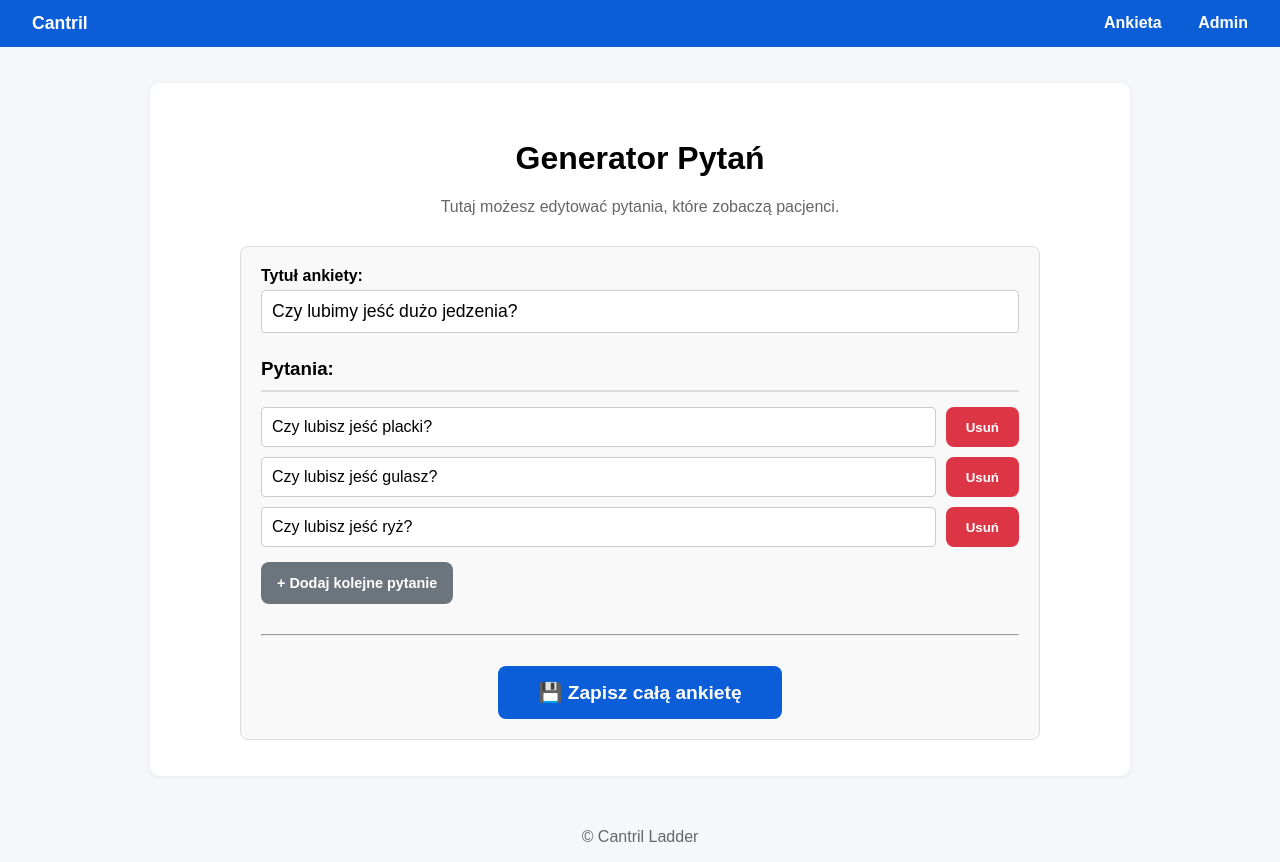
After one commit to mimson1337/cantrilladder, a Django app: page /generator/ in a window 1280 px wide. The commit adds this page. Run offline with Django 5.2, Linux system fonts and the light colour scheme.

Commit message:
Generator pytań
Dodanie generatora pytań dla lekarza, aby mógł swobodnie dostosowywać pytania ankiety do swoich potrzeb

```diff
--- /dev/null
+++ b/Cantril/cantrilapp/templates/generator.html
@@ -0,0 +1,111 @@
+{% extends 'base.html' %}
+
+{% block title %}Generator Ankiety{% endblock %}
+
+{% block content %}
+<div style="max-width: 800px; margin: 0 auto; padding: 20px;">
+
+    <h1 class="center">Generator Pytań</h1>
+    <p class="center" style="color: #666; margin-bottom: 30px;">
+        Tutaj możesz edytować pytania, które zobaczą pacjenci.
+    </p>
+
+    <form method="POST" style="background: #f9f9f9; padding: 20px; border-radius: 8px; border: 1px solid #ddd;">
+        {% csrf_token %}
+
+        <div style="margin-bottom: 25px;">
+            <label style="font-weight: bold; display: block; margin-bottom: 5px;">Tytuł ankiety:</label>
+            <input type="text" name="title" value="{{ data.title|default:'Ankieta Cantrila' }}"
+                   style="width: 100%; padding: 10px; font-size: 1.1rem; border: 1px solid #ccc; border-radius: 4px; box-sizing: border-box;">
+        </div>
+
+        <h3 style="border-bottom: 2px solid #ddd; padding-bottom: 10px; margin-bottom: 15px;">Pytania:</h3>
+
+        <div id="questions-container">
+            {% for question in data.questions %}
+            <div class="question-row" style="display: flex; gap: 10px; margin-bottom: 10px;">
+                <input type="text" name="questions" value="{{ question }}" required
+                       style="flex-grow: 1; padding: 10px; border: 1px solid #ccc; border-radius: 4px;">
+
+                <button type="button" class="btn" onclick="removeField(this)"
+                        style="background-color: #dc3545; border-color: #dc3545; padding: 0 20px;">
+                    Usuń
+                </button>
+            </div>
+            {% empty %}
+            <div class="question-row" style="display: flex; gap: 10px; margin-bottom: 10px;">
+                <input type="text" name="questions" placeholder="Wpisz treść pytania..." required
+                       style="flex-grow: 1; padding: 10px; border: 1px solid #ccc; border-radius: 4px;">
+                <button type="button" class="btn" onclick="removeField(this)"
+                        style="background-color: #dc3545; border-color: #dc3545; padding: 0 20px;">
+                    Usuń
+                </button>
+            </div>
+            {% endfor %}
+        </div>
+
+        <div style="margin-top: 15px;">
+            <button type="button" class="btn" onclick="addField()"
+                    style="background-color: #6c757d; border-color: #6c757d; font-size: 0.9rem;">
+                + Dodaj kolejne pytanie
+            </button>
+        </div>
+
+        <hr style="margin: 30px 0;">
+
+        <div style="text-align: center;">
+            <button type="submit" class="btn" style="padding: 15px 40px; font-size: 1.2rem;">
+                💾 Zapisz całą ankietę
+            </button>
+        </div>
+    </form>
+</div>
+
+<script>
+    function addField() {
+        const container = document.getElementById('questions-container');
+
+        // Tworzymy kontener rzędu (div)
+        const div = document.createElement('div');
+        div.className = 'question-row';
+        div.style.display = 'flex';
+        div.style.gap = '10px';
+        div.style.marginBottom = '10px';
+
+        // Tworzymy input
+        const input = document.createElement('input');
+        input.type = 'text';
+        input.name = 'questions';
+        input.placeholder = 'Wpisz treść pytania...';
+        input.required = true;
+        // Style inputa (muszą być takie same jak w HTML wyżej)
+        input.style.flexGrow = '1';
+        input.style.padding = '10px';
+        input.style.border = '1px solid #ccc';
+        input.style.borderRadius = '4px';
+
+        // Tworzymy przycisk
+        const btn = document.createElement('button');
+        btn.type = 'button';
+        btn.className = 'btn'; // Twoja klasa z base.html
+        btn.innerText = 'Usuń';
+        btn.onclick = function() { removeField(btn); };
+        // Style przycisku (czerwony)
+        btn.style.backgroundColor = '#dc3545';
+        btn.style.borderColor = '#dc3545';
+        btn.style.padding = '0 20px';
+        btn.style.color = 'white';
+        btn.style.cursor = 'pointer';
+
+        // Składamy całość
+        div.appendChild(input);
+        div.appendChild(btn);
+        container.appendChild(div);
+    }
+
+    function removeField(btn) {
+        // Usuwamy rząd, w którym jest przycisk
+        btn.parentElement.remove();
+    }
+</script>
+{% endblock %}
--- a/Cantril/cantrilapp/urls.py
+++ b/Cantril/cantrilapp/urls.py
@@ -2,12 +2,22 @@ from django.urls import path
 from . import views
 
 urlpatterns = [
+    # Strona startowa
     path('', views.home, name='home'),
+
+    # Ścieżki dla pacjenta (Ankieta)
     path('ankieta/start/', views.ankieta_start, name='ankieta_start'),
     path('ankieta/question/<int:question_number>/', views.ankieta_question, name='ankieta_question'),
     path('ankieta/done/', views.ankieta_done, name='ankieta_done'),
+
+    # Stary formularz (opcjonalny)
     path('form/', views.patient_form, name='patient_form'),
-    # panel pielęgniarki
+
+    # --- NOWOŚĆ: Generator ankiety dla lekarza ---
+    # To połączy adres /generator/ z widokiem manage_questions w views.py
+    path('generator/', views.manage_questions, name='manage_questions'),
+
+    # panel pielęgniarki (zakomentowane - na przyszłość)
     # path('panel/', views.panel_home, name='panel_home'),
     # path('panel/results/', views.panel_results, name='panel_results'),
 ]
--- a/Cantril/cantrilapp/views.py
+++ b/Cantril/cantrilapp/views.py
@@ -1,9 +1,36 @@
+import json
+import os
 from django.shortcuts import render, redirect
 from django.http import JsonResponse
 from django.views.decorators.csrf import csrf_exempt
 from django import forms
-from .models import PatientResponse
-import json
+from django.conf import settings  # Potrzebne do ścieżki pliku
+from .models import Patient, PatientResponse
+from django.contrib import messages
+
+# =====================
+# Konfiguracja pliku JSON
+# =====================
+QUESTION_FILE_PATH = os.path.join(settings.BASE_DIR, 'ankieta_pytania.json')
+
+
+def get_questions_from_json():
+    """Funkcja pomocnicza: wczytuje pytania z pliku lub zwraca domyślne."""
+    default_questions = [
+        "Jak oceniasz swój nastrój?",
+        "Jak oceniasz poziom energii?",
+        "Jak oceniasz poziom stresu?"
+    ]
+
+    if os.path.exists(QUESTION_FILE_PATH):
+        try:
+            with open(QUESTION_FILE_PATH, 'r', encoding='utf-8') as f:
+                data = json.load(f)
+                return data.get('questions', default_questions)
+        except json.JSONDecodeError:
+            return default_questions
+    return default_questions
+
 
 # =====================
 # Formularz PESEL
@@ -11,21 +38,50 @@ import json
 class PeselForm(forms.Form):
     pesel = forms.CharField(max_length=11, label='PESEL')
 
+
 # =====================
-# Pytania do ankiety
+# Widok: Generator dla LEKARZA
 # =====================
-QUESTIONS = [
-    "Jak oceniasz swój nastrój?",
-    "Jak oceniasz poziom energii?",
-    "Jak oceniasz poziom stresu?",
-    "Jak oceniasz swoje relacje z innymi?",
-    "Jak oceniasz swoją jakość snu?",
-    "Jak oceniasz swój stan fizyczny?",
-    "Jak oceniasz swoją motywację do działania?",
-    "Jak oceniasz swoje samopoczucie ogólne?",
-    "Jak oceniasz swoją zdolność radzenia sobie z trudnościami?",
-    "Jak oceniasz swoje zadowolenie z życia?"
-]
+def manage_questions(request):
+    """To jest widok edytora ankiety dla lekarza"""
+
+    # 1. ZAPIS (POST)
+    if request.method == 'POST':
+        questions_list = request.POST.getlist('questions')
+        # Usuwamy puste pola i spacje
+        clean_questions = [q for q in questions_list if q.strip()]
+
+        data = {
+            "title": request.POST.get('title', 'Ankieta Cantrila'),
+            "questions": clean_questions
+        }
+
+        with open(QUESTION_FILE_PATH, 'w', encoding='utf-8') as f:
+            json.dump(data, f, ensure_ascii=False, indent=4)
+
+        # --- ZMIANY TUTAJ ---
+        # Dodajemy komunikat o sukcesie
+        messages.success(request, '✅ Ankieta została pomyślnie zapisana!')
+
+        # Przekierowujemy na stronę główną
+        return redirect('home')
+
+    # 2. ODCZYT (GET)
+    initial_data = {"questions": [""]}
+    if os.path.exists(QUESTION_FILE_PATH):
+        try:
+            with open(QUESTION_FILE_PATH, 'r', encoding='utf-8') as f:
+                initial_data = json.load(f)
+        except json.JSONDecodeError:
+            pass
+
+    # Używamy 'cantrilapp/generator.html' (jeśli naprawiłeś foldery)
+    # lub 'generator.html' (jeśli plik jest bezpośrednio w templates)
+    # Zostawiam tak jak miałeś w ostatnim działającym screenie:
+    return render(request, 'generator.html', {
+        'data': initial_data
+    })
+
 
 # =====================
 # Widok: Strona główna
@@ -33,60 +89,22 @@ QUESTIONS = [
 def home(request):
     return render(request, 'home.html')
 
-# =====================
-# Formularz /admin
-# =====================
-@csrf_exempt
-def patient_form(request):
-    if request.method == 'POST':
-        pesel = request.POST.get('pesel')
-        score = request.POST.get('score')
-        context = request.POST.get('context')
-        notes = request.POST.get('notes')
-
-        PatientResponse.objects.create(
-            pesel=pesel,
-            score=score,
-            context=context,
-            notes=notes
-        )
-
-        return render(request, 'form.html', {'message': 'Odpowiedź zapisana!'})
-
-    return render(request, 'form.html')
 
 # =====================
-# Start ankiety
+# Start ankiety (Logika Pacjenta)
 # =====================
-# def ankieta_start(request):
-#     if request.method == 'POST':
-#         form = PeselForm(request.POST)
-#         if form.is_valid():
-#             pesel = form.cleaned_data['pesel']
-#             istnieje = PatientResponse.objects.filter(pesel=pesel).exists()
-
-#             request.session['pesel'] = pesel
-#             request.session['po_badaniu'] = istnieje
-#             request.session['answers'] = {}
-
-#             return redirect('ankieta_question', question_number=1)
-#     else:
-#         form = PeselForm()
-#     return render(request, 'ankieta_start.html', {'form': form})
-from .models import Patient, PatientResponse
-
 def ankieta_start(request):
     if request.method == 'POST':
         form = PeselForm(request.POST)
         if form.is_valid():
             pesel = form.cleaned_data['pesel']
 
-            # Szukamy pacjenta
+            # Szukamy pacjenta lub tworzymy nowego
             try:
                 patient = Patient.objects.get(pesel=pesel)
+                # Sprawdzamy czy ma już jakieś odpowiedzi
                 po_badaniu = PatientResponse.objects.filter(patient=patient).exists()
             except Patient.DoesNotExist:
-                # Tworzymy nowego pacjenta jeśli nie ma w bazie
                 patient = Patient.objects.create(pesel=pesel)
                 po_badaniu = False
 
@@ -101,67 +119,41 @@ def ankieta_start(request):
 
 
 # =====================
-# Pytania ankiety
+# Pytania ankiety (Dynamiczne z JSON)
 # =====================
-# def ankieta_question(request, question_number):
-#     question_number = int(question_number)
-
-#     # Zakończenie ankiety
-#     if question_number > len(QUESTIONS):
-#         pesel = request.session.get('pesel')
-#         po_badaniu = request.session.get('po_badaniu', False)
-#         answers = request.session.get('answers', {})
-
-#         for q_num, answer in answers.items():
-#             PatientResponse.objects.create(
-#                 pesel=pesel,
-#                 score=int(answer),
-#                 context=f"Pytanie {q_num}",
-#                 notes='',
-#                 po_badaniu=po_badaniu
-#             )
-
-#         # Wyczyść sesję
-#         request.session.flush()
-#         return render(request, 'ankieta_done.html')
-
-#     question_text = QUESTIONS[question_number - 1]
-
-#     if request.method == 'POST':
-#         answer = request.POST.get('answer')
-#         if not answer:
-#             return render(request, 'ankieta_question.html', {
-#                 'question': question_text,
-#                 'question_number': question_number,
-#                 'total_questions': len(QUESTIONS),
-#                 'error': 'Proszę udzielić odpowiedzi'
-#             })
-
-#         request.session['answers'][str(question_number)] = answer
-#         request.session.modified = True
-
-#         return redirect('ankieta_question', question_number=question_number + 1)
-
-#     return render(request, 'ankieta_question.html', {
-#         'question': question_text,
-#         'question_number': question_number,
-#         'total_questions': len(QUESTIONS)
-#     })
 def ankieta_question(request, question_number):
     question_number = int(question_number)
+    patient_id = request.session.get('patient_id')
 
-    patient_id = request.session.get('patient_id')
+    # Pobieramy aktualną listę pytań z pliku JSON
+    current_questions = get_questions_from_json()
+    total_questions = len(current_questions)
+
+    # Zabezpieczenie: jeśli nie ma ID pacjenta w sesji, wracamy do startu
+    if not patient_id:
+        return redirect('ankieta_start')
+
     patient = Patient.objects.get(id=patient_id)
 
-    if question_number > len(QUESTIONS):
+    # --- KONIEC ANKIETY ---
+    if question_number > total_questions:
         answers = request.session.get('answers', {})
-        po_badaniu = request.session.get('po_badaniu', False)
 
-        for q_num, answer in answers.items():
+        # Zapisujemy odpowiedzi do bazy
+        for q_num_str, answer in answers.items():
+            idx = int(q_num_str) - 1
+
+            # Pobieramy TREŚĆ pytania, żeby wiedzieć czego dotyczyła ocena
+            # (Ważne, bo lekarz może zmienić kolejność pytań w przyszłości)
+            if 0 <= idx < len(current_questions):
+                context_text = current_questions[idx]
+            else:
+                context_text = f"Pytanie {q_num_str}"
+
             PatientResponse.objects.create(
                 patient=patient,
                 score=int(answer),
-                context=f"Pytanie {q_num}",
+                context=context_text,  # Zapisujemy treść pytania, a nie tylko numer
                 notes='',
                 is_synced_with_his=False
             )
@@ -169,7 +161,9 @@ def ankieta_question(request, question_number):
         request.session.flush()
         return render(request, 'ankieta_done.html')
 
-    question_text = QUESTIONS[question_number - 1]
+    # --- WYŚWIETLANIE PYTANIA ---
+    # Pobieramy treść konkretnego pytania (indeks to numer - 1)
+    question_text = current_questions[question_number - 1]
 
     if request.method == 'POST':
         answer = request.POST.get('answer')
@@ -177,7 +171,7 @@ def ankieta_question(request, question_number):
             return render(request, 'ankieta_question.html', {
                 'question': question_text,
                 'question_number': question_number,
-                'total_questions': len(QUESTIONS),
+                'total_questions': total_questions,
                 'error': 'Proszę udzielić odpowiedzi'
             })
 
@@ -189,7 +183,7 @@ def ankieta_question(request, question_number):
     return render(request, 'ankieta_question.html', {
         'question': question_text,
         'question_number': question_number,
-        'total_questions': len(QUESTIONS)
+        'total_questions': total_questions
     })
 
 
@@ -199,22 +193,14 @@ def ankieta_question(request, question_number):
 def ankieta_done(request):
     return render(request, 'ankieta_done.html')
 
+
 # =====================
-# API (opcjonalne)
+# Formularz /admin (Stary kod, opcjonalny)
 # =====================
 @csrf_exempt
-def submit_response(request):
+def patient_form(request):
     if request.method == 'POST':
-        try:
-            data = json.loads(request.body)
-            PatientResponse.objects.create(
-                pesel=data['pesel'],
-                score=data['score'],
-                context=data['context'],
-                notes=data.get('notes', '')
-            )
-            return JsonResponse({'status': 'success'}, status=201)
-        except Exception as e:
-            return JsonResponse({'status': 'error', 'message': str(e)}, status=400)
-
-    return JsonResponse({'status': 'error', 'message': 'Only POST allowed'}, status=405)
+        # Tutaj musiałbyś dostosować logikę do modelu Patient,
+        # jeśli nadal używasz tego widoku ręcznego wprowadzania
+        return render(request, 'form.html', {'message': 'Funkcja wyłączona w tym przykładzie'})
+    return render(request, 'form.html')
```
Also changed, not shown: Cantril/ankieta_pytania.json (added, +8 -0 lines), Cantril/cantrilapp/templates/home.html (+16 -1 lines).
